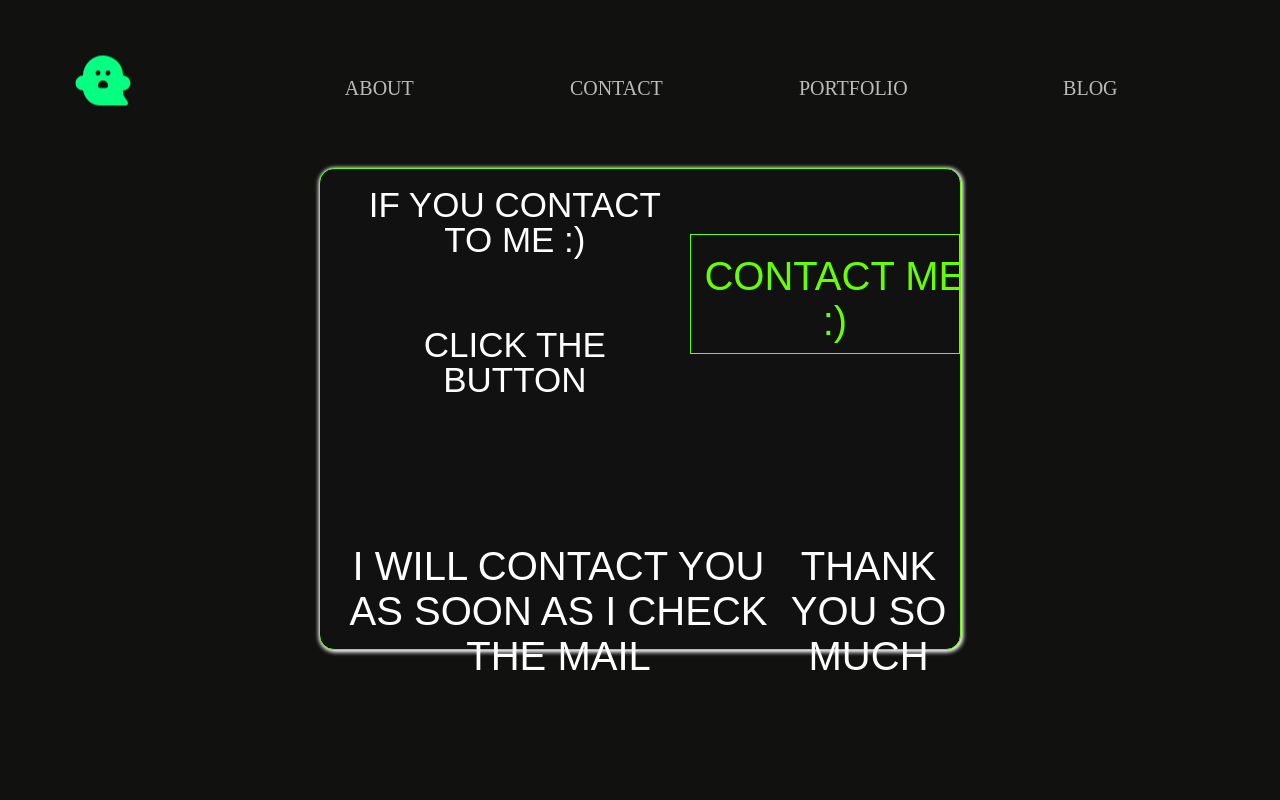
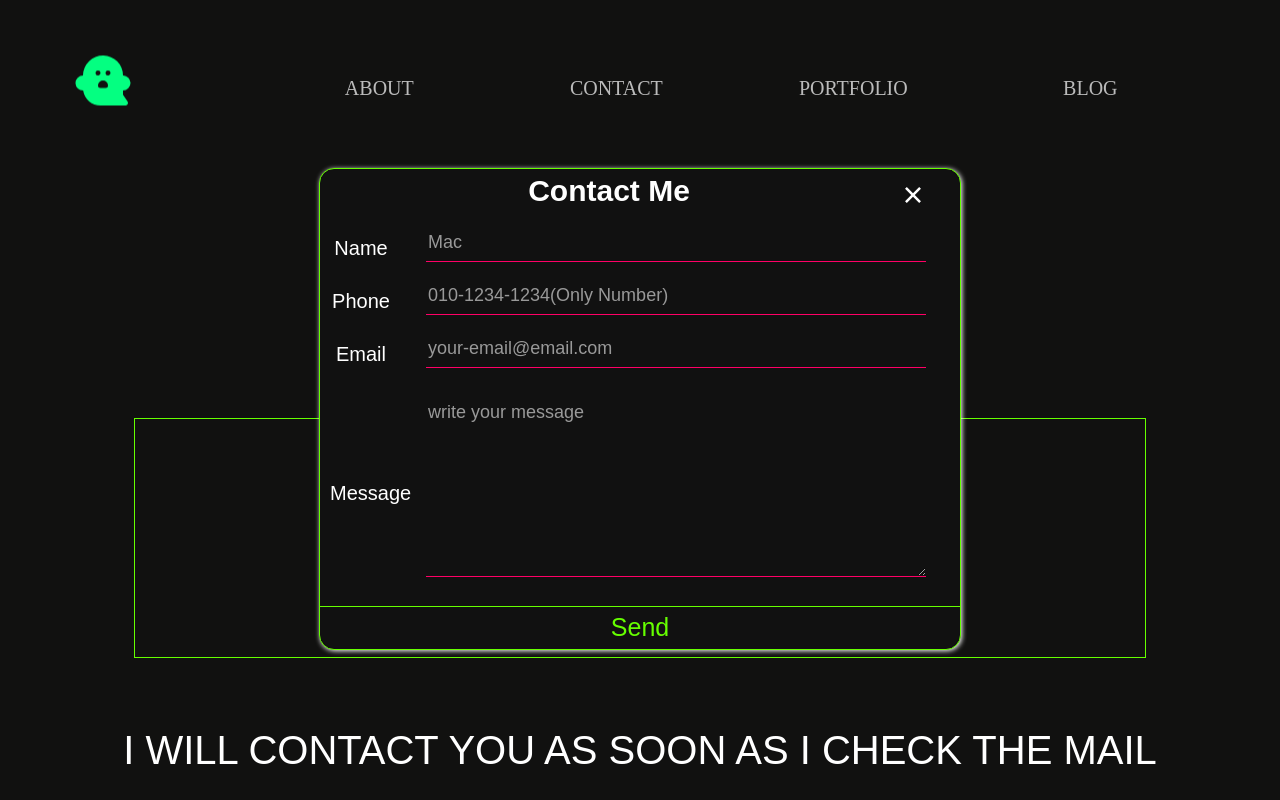
Before and after one commit to littlemac08/mac-s_world, a React (Create React App) app: page /contact in a window 1280 px wide. Both pictures are taken after a click on the button "CONTACT ME :)". Shown: the top 800 px of the page. Built offline with nearby package versions, Linux system fonts and the light colour scheme; a web font is replaced by a local one.

Commit message:
class name change

```diff
--- a/src/components/email/ContactUs.jsx
+++ b/src/components/email/ContactUs.jsx
@@ -94,32 +94,33 @@ export const ContactUs = ({contactShowHandler}) => {
             }, (error) => {
                 console.log(error.text);
             });
-        contactShowHandler();
+
+        contactShowHandler()
     };
 
     return (
-        <form className='contact_wrap' ref={form} onSubmit={sendEmail}>
-            <div className='contact_header'>
+        <form className='contact_modal_wrap' ref={form} onSubmit={sendEmail}>
+            <div className='contact_modal_header'>
                 <h2>Contact Me</h2>
                 <div onClick={contactShowHandler}><RiCloseFill /></div>
             </div>
-            <div className='contact_name'>
-                <label className='contact_title'>Name</label>
-                <input className='contact_input' type="text" name="user_name" placeholder='Mac' maxLength={10} value={userName} onChange={nameHandler}/>
+            <div className='contact_modal_name'>
+                <label className='contact_modal_title'>Name</label>
+                <input className='contact_modal_input' type="text" name="user_name" placeholder='Mac' maxLength={10} value={userName} onChange={nameHandler}/>
             </div>
-            <div className='contact_phone'>
-                <label className='contact_title'>Phone</label>
-                <input className='contact_input' type="tel" name="user_phone" placeholder='010-1234-1234(Only Number)' value={phoneNumber} onChange={phoneHandler} maxLength={13}/>
+            <div className='contact_modal_phone'>
+                <label className='contact_modal_title'>Phone</label>
+                <input className='contact_modal_input' type="tel" name="user_phone" placeholder='010-1234-1234(Only Number)' value={phoneNumber} onChange={phoneHandler} maxLength={13}/>
             </div>
-            <div className='contact_email'>
-                <label className='contact_title'>Email</label>
-                <input className='contact_input' type="email" name="user_email" placeholder='your-email@email.com' value={userEmail} onChange={(e) => setUserEmail(e.target.value)}/>
+            <div className='contact_modal_email'>
+                <label className='contact_modal_title'>Email</label>
+                <input className='contact_modal_input' type="email" name="user_email" placeholder='your-email@email.com' value={userEmail} onChange={(e) => setUserEmail(e.target.value)}/>
             </div>
-            <div className='contact_massage'>
-                <label className='contact_title'>Message</label>
-                <textarea className='contact_input' name="message" placeholder='write your message' value={userMessage} onChange={(e) => setUserMessage(e.target.value)}/>
+            <div className='contact_modal_massage'>
+                <label className='contact_modal_title'>Message</label>
+                <textarea className='contact_modal_input' name="message" placeholder='write your message' value={userMessage} onChange={(e) => setUserMessage(e.target.value)}/>
             </div>
-            <input className='contact_submit' type="submit" value="Send" />
+            <input className='contact_modal_submit' type="submit" value="Send" />
         </form>
     );
 };
--- a/src/components/email/ContactUs.scss
+++ b/src/components/email/ContactUs.scss
@@ -1,4 +1,4 @@
-.contact_wrap {
+.contact_modal_wrap {
     position:fixed;
     left:50%;
     transform:translateX(-50%);
@@ -19,12 +19,12 @@
         align-items:center;
         font-size:20px;
         margin:5px 10px;
-        .contact_title {
+        .contact_modal_title {
             width:10%;
             padding-right:10px;
             text-align:center;
         }
-        .contact_input {
+        .contact_modal_input {
             width:80%;
             height:80%;
             margin:0 auto;
@@ -41,7 +41,7 @@
             }
         }
     }
-    .contact_header {
+    .contact_modal_header {
         text-align:center;
         width:100%;
         height:10%;
@@ -60,16 +60,16 @@
             }
         }
     }
-    .contact_name {
+    .contact_modal_name {
         height:10%;
     }
-    .contact_phone {
+    .contact_modal_phone {
         height:10%;
     }
-    .contact_email {
+    .contact_modal_email {
         height:10%;
     }
-    .contact_massage {
+    .contact_modal_massage {
         height:50%;
         .contact_input {
             width:80%;
@@ -78,7 +78,7 @@
             resize:none;
         }
     }
-    .contact_submit {
+    .contact_modal_submit {
         height:10%;
         background:none;
         border:none;
```
